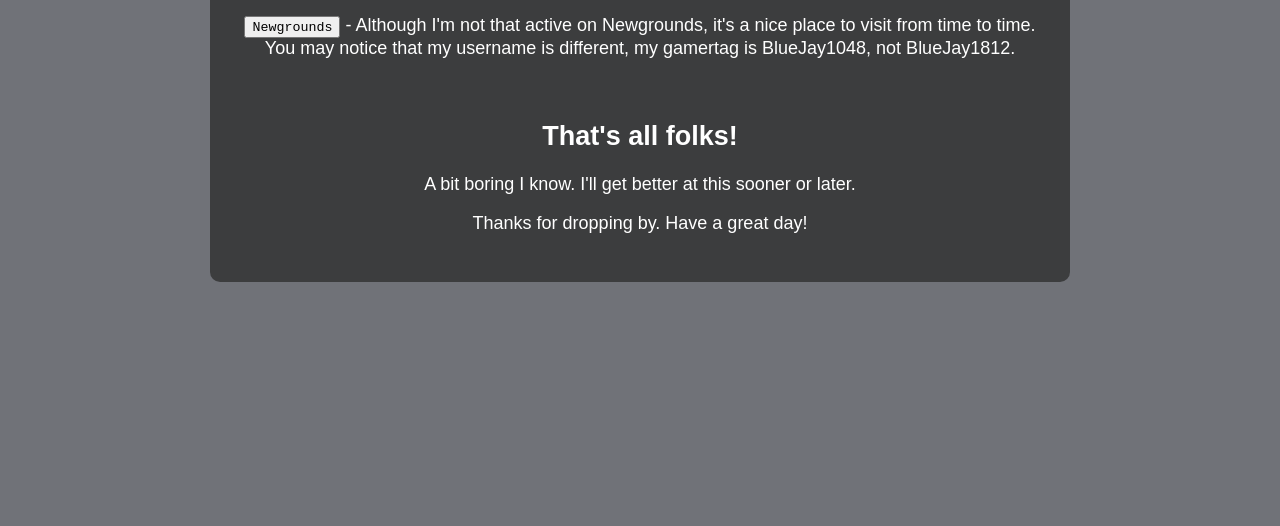
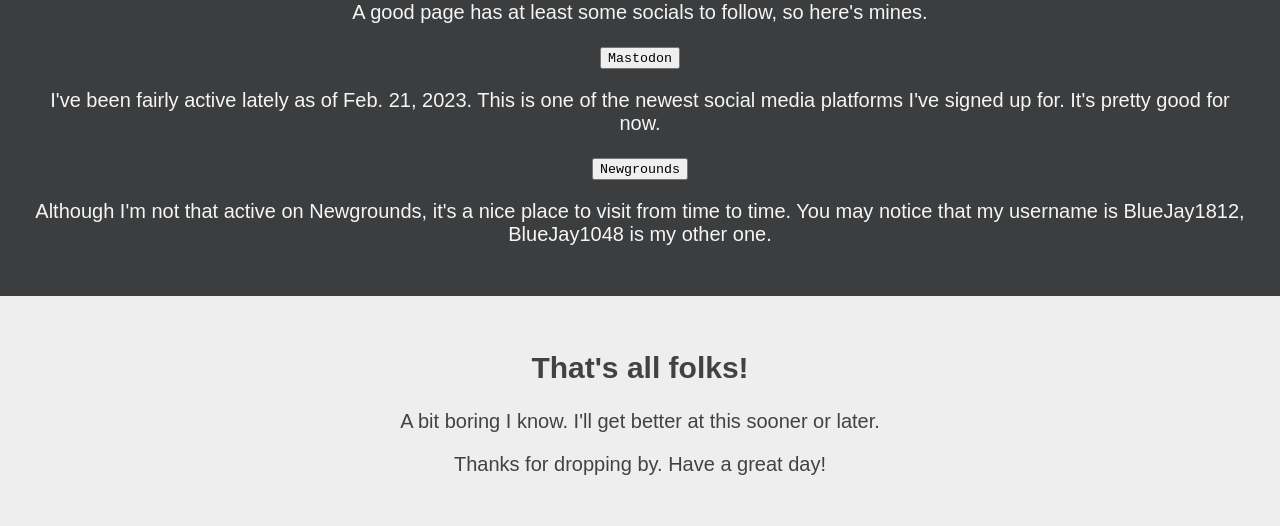
Before and after one commit to ThisUser-Bot/ThisUser-Bot.github.io, a plain HTML site: page index.html in a window 1280 px wide. Shown: the part 658-1184 px from the top of the page. Before the commit the page ends 958 px from the top, so only its background shows below. Drawn offline with Linux system fonts and the light colour scheme.

Commit message:
Changed layout once again

```diff
--- a/index.html
+++ b/index.html
@@ -9,40 +9,53 @@
     <style>
         body {
             background-color: #707278;
-            color: #FFFFFF;
             font-family: arial;
             text-align: center;
+            margin: 0;
+            overflow: overlay;
         }
-        .dark {
-            background-color: #000000;
+        .header {
+            background-color: #3C3D3E;
+            padding: 30px;
+            font-size: 20px;
+            color: #F5F5F5;
         }
-        .window {
+        .section-light {
+            background-color: #EEEEEE;
+            padding: 30px;
+            font-size: 20px;
+            color: #424242;
+        }
+        .section-dark {
             background-color: #3C3D3E;
-            max-width: 800px;
-            border-radius: 10px;
-            margin: 1em auto;
             padding: 30px;
-            font-size: 18px;
+            font-size: 20px;
+            color: #F5F5F5;
         }
     </style>
     </head>
     <body>
-    <div class="window">
+    <div class="header">
         <h2>Welcome to My Page!</h2>
         <p>I'm ThisUser, why do I have my username as ThisUser-Bot? No clue but I can assure you that I am definitely a human and not a bot.</p>
-        <br>
+        </div>
+        <div class="section-light">
         <h2>About Me</h2>
         <p>Everyone loves a good about me section but I only have a few things to share:</p>
-        <p style="text-align: left;">1) I like coding HTML.</p>
-        <p style="text-align: left;">2) I will in no shape or form help around on GitHub since I don't have the skills needed.</p>
-        <p style="text-align: left;">3) I will star a bunch of repos, it's something that I do.</p>
+        <p>1) I like coding HTML.</p>
+        <p>2) I will in no shape or form help around on GitHub since I don't have the skills needed.</p>
+        <p>3) I will star a bunch of repos, it's something that I do.</p>
         <p>And yes, I could've done a list instead of separate paragraphs.</p>
-        <br>
+        </div>
+        <div class="section-dark">
         <h2>Socials</h2>
         <p>A good page has at least some socials to follow, so here's mines.</p>
-        <p><a href="https://social.hatto.dev/@thisuser0494"><button style="cursor: pointer;"><code>Mastodon</code></button></a> - I've been fairly active lately as of Feb. 21, 2023. This is one of the newest social media platforms I've signed up for. It's pretty good for now.</p>
-        <p><a href="https://bluejay1812.newgrounds.com"><button style="cursor: pointer;"><code>Newgrounds</code></button></a> - Although I'm not that active on Newgrounds, it's a nice place to visit from time to time. You may notice that my username is different, my gamertag is BlueJay1048, not BlueJay1812.</p>
-        <br>
+        <a href="https://social.hatto.dev/@thisuser0494"><button style="cursor: pointer;"><code>Mastodon</code></button></a>
+            <p>I've been fairly active lately as of Feb. 21, 2023. This is one of the newest social media platforms I've signed up for. It's pretty good for now.</p>
+        <a href="https://bluejay1048.newgrounds.com"><button style="cursor: pointer;"><code>Newgrounds</code></button></a>
+            <p>Although I'm not that active on Newgrounds, it's a nice place to visit from time to time. You may notice that my username is BlueJay1812, BlueJay1048 is my other one.</p>
+        </div>
+        <div class="section-light">
         <h2>That's all folks!</h2>
         <p>A bit boring I know. I'll get better at this sooner or later.</p>
         <p>Thanks for dropping by. Have a great day!</p>
```
